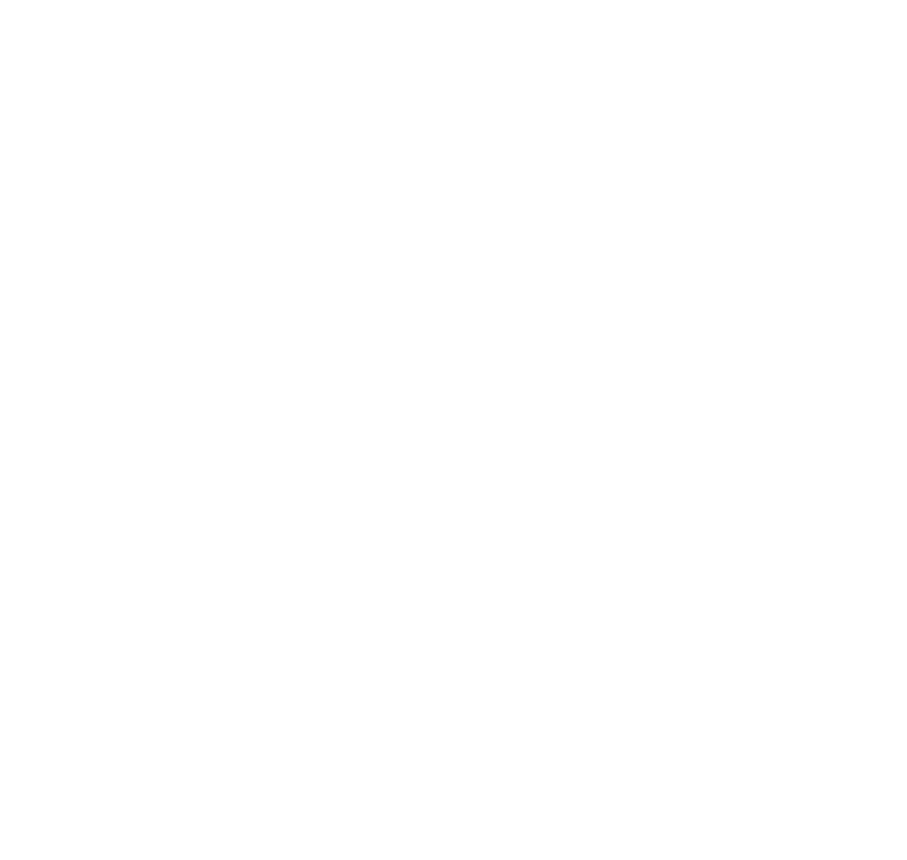
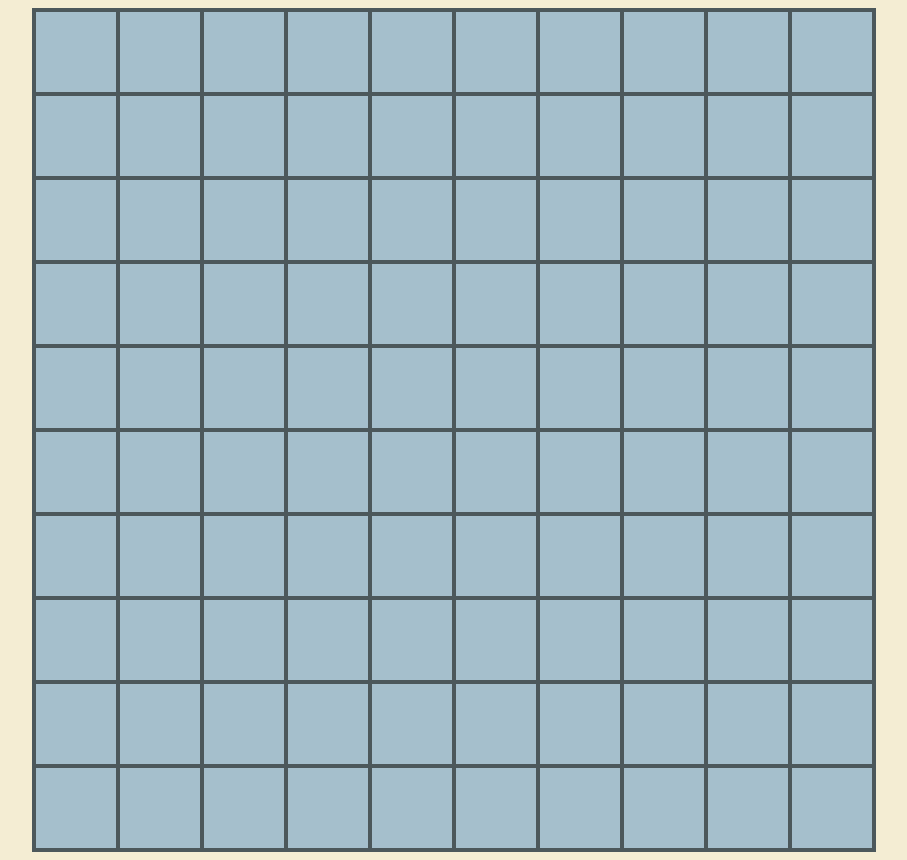
Before and after one commit to HoussamEddineElhanbali/Minesweeper, a plain HTML site: page index.html in a window 1280 px wide. Shown: the whole page, without its empty margins (186-1093 px from the left). Before the commit the page ends 800 px from the top, so only its background shows below. Drawn offline with Linux system fonts and the light colour scheme.

Commit message:
creating html board

```diff
--- a/index.css
+++ b/index.css
@@ -0,0 +1,26 @@
+body
+{
+    display: flex;
+    justify-content: center;
+    align-items: center;
+    background-color: #F4EDD3;
+}
+
+.background
+{
+    background-color: #4C585B;
+    border: solid #4C585B 4px ;
+}
+
+.board
+{
+    display: grid;
+    grid-template-columns: repeat(10,80px);
+    grid-template-rows: repeat(10,80px);
+    gap: 4px;
+}
+
+.cell
+{
+    background-color: #A5BFCC;
+}
--- a/index.html
+++ b/index.html
@@ -2,9 +2,15 @@
 <head>
     <meta charset="UTF-8">
     <meta name="viewport" content="width=device-width, initial-scale=1.0">
+    <link rel="stylesheet" href="index.css">
     <title>Document</title>
 </head>
 <body>
+    <div class="background">
+        <div class="board">
 
+        </div>
+    </div>
+    <script src="index.js"></script>
 </body>
 </html>
--- a/index.js
+++ b/index.js
@@ -0,0 +1,15 @@
+"use strict"
+
+let board = document.querySelector(".board");
+
+for(let i = 1; i < 11; i++)
+{
+    for(let j = 1; j < 11; j++)
+    {
+        let cell = document.createElement("div");
+        cell.classList.add("cell");
+        cell.style.gridColumn = i;
+        cell.style.gridRow = j;
+        board.appendChild(cell);
+    }
+}
```
